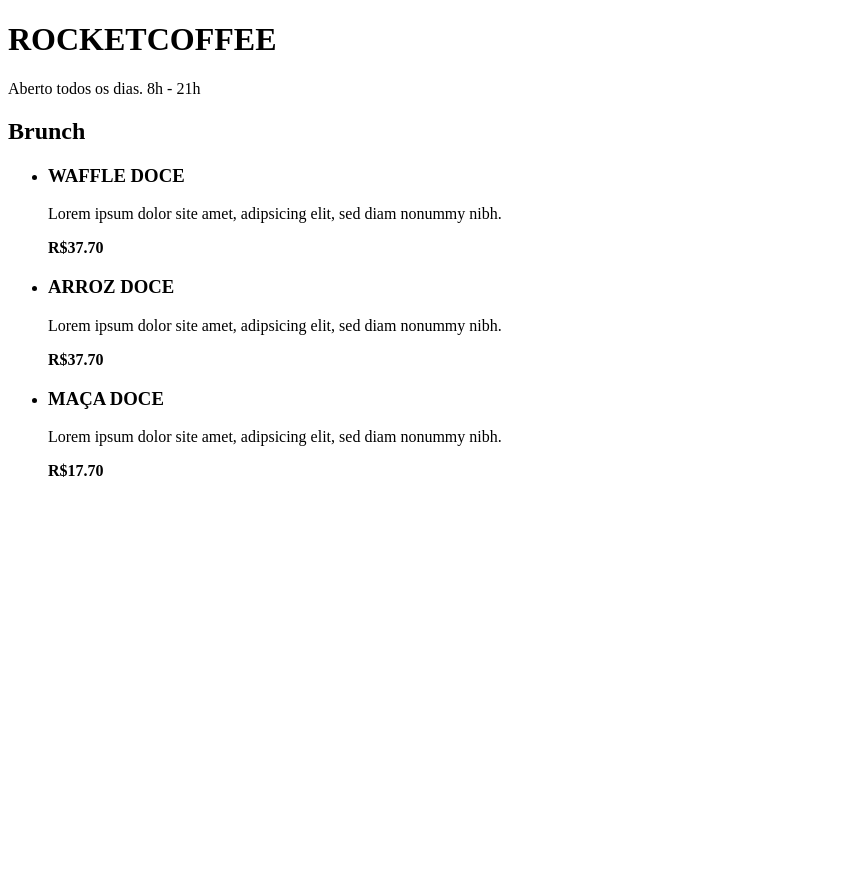
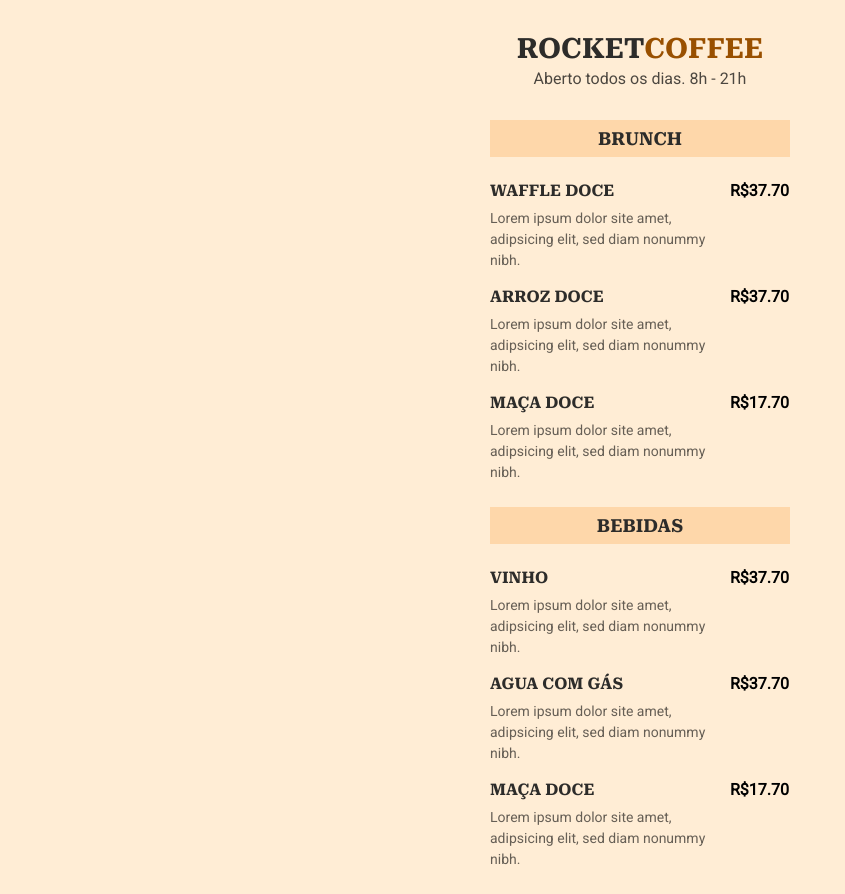
Before and after one commit to arleynm/Maratona-Explore, a plain HTML site: page index.html in a window 1280 px wide. Shown: the whole page, without its empty margins (0-845 px from the left). Before the commit the page ends 800 px from the top, so only its background shows below. Drawn offline with Linux system fonts and the light colour scheme.

Commit message:
Finalização do curso

```diff
--- a/index.html
+++ b/index.html
@@ -1,20 +1,29 @@
 <!DOCTYPE html>
 <html lang="en">
 <head>
+
+    <link rel="preconnect" href="https://fonts.googleapis.com">
+    <link rel="preconnect" href="https://fonts.gstatic.com" crossorigin>
+    <link href="https://fonts.googleapis.com/css2?family=Roboto&family=Roboto+Serif:opsz,wght@8..144,700&display=swap" rel="stylesheet">
+
+
     <meta charset="UTF-8">
     <meta http-equiv="X-UA-Compatible" content="IE=edge">
     <meta name="viewport" content="width=device-width, initial-scale=1.0">
+    <link rel="stylesheet" href="style.css">
+
     <title>Document</title>
 </head>
 <body>
 
     <header>
-        <h1> ROCKETCOFFEE</h1>
+        <h1> ROCKET<span>COFFEE</span></h1>
         <p>Aberto todos os dias. 8h - 21h</p>
     </header>
 
     <section>
         <h2>Brunch</h2>
+
         <ul>
             <li>
                 <div class="details">
@@ -50,7 +59,40 @@
     </section>
 
     <section>
+        <h2>Bebidas</h2>
 
+        <ul>
+            <li>
+                <div class="details">
+                    <h3>Vinho </h3>
+                    <p>Lorem ipsum dolor site amet, adipsicing elit, sed diam nonummy nibh.</p>
+                </div>
+
+                <strong class="price">
+                    R$37.70
+                </strong>
+            </li>
+            <li>
+                <div class="details">
+                    <h3>Agua com gás</h3>
+                    <p>Lorem ipsum dolor site amet, adipsicing elit, sed diam nonummy nibh.</p>
+                </div>
+
+                <strong class="price">
+                    R$37.70
+                </strong>
+            </li>
+            <li>
+                <div class="details">
+                    <h3>MAÇA DOCE  </h3>
+                    <p>Lorem ipsum dolor site amet, adipsicing elit, sed diam nonummy nibh.</p>
+                </div>
+
+                <strong class="price">
+                    R$17.70
+                </strong>
+            </li>
+        </ul>
     </section>
 </body>
 </html>
--- a/style.css
+++ b/style.css
@@ -1,9 +1,82 @@
-*
+*{
+    margin: 0;
+    padding: 0;
+}
 
 body {
     background-color: #FFEDD5;
+    font-family: 'Roboto', sans-serif;
 }
 
-UL{
+ul{
     list-style-type:nome;
 }
+
+header{
+    padding: 32px 0;
+    text-align: center;
+}
+
+
+herader,
+section{
+    max-width: 300px;
+    margin: 0 auto;
+}
+
+header h1 {
+    margin-bottom: 4px;
+    font-size: 28px;
+    line-height: 33px;
+}
+
+header h1 span {
+    color: #995000;
+}
+
+header p {
+    color: rgba(0,0,0,0.7);
+}
+
+section {
+    margin-bottom: 24px;
+}
+
+section h2 {
+    background-color: #fed7aa;
+    padding: 8px 16px;
+    text-align: center;
+
+    margin-bottom: 24px;
+    font-size: 18px;
+}
+
+ul li{
+    margin-bottom: 16px;
+    display:flex;
+}
+
+li .details{
+    max-width: 240px;
+}
+
+.details h3{
+    margin-bottom: 8px;
+    font-size: 16px;
+    line-height: 19px;
+}
+
+.details p {
+    color: rgba(0,0,0,0.6);
+    font-size: 14px;
+    line-height: 21px;
+}
+
+h1,
+h2,
+h3,
+price{
+    font-family: 'Roboto serif', serif;
+    text-transform: uppercase;
+    color: #2d2c2a;
+}
```
